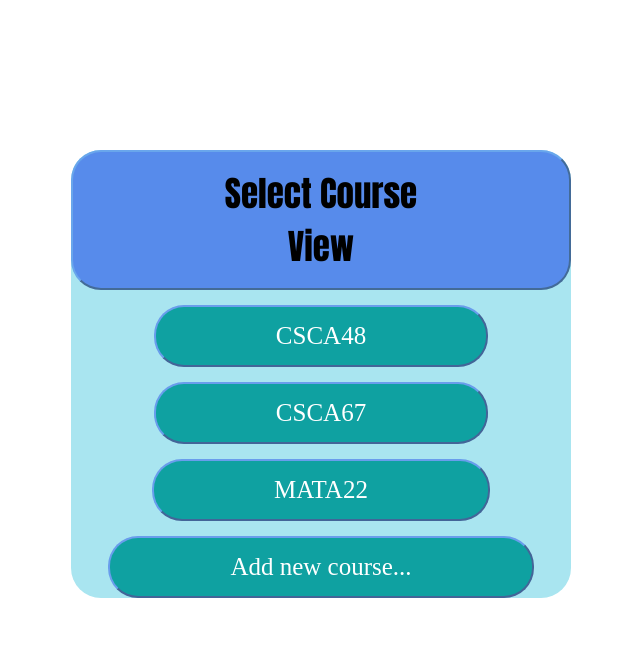
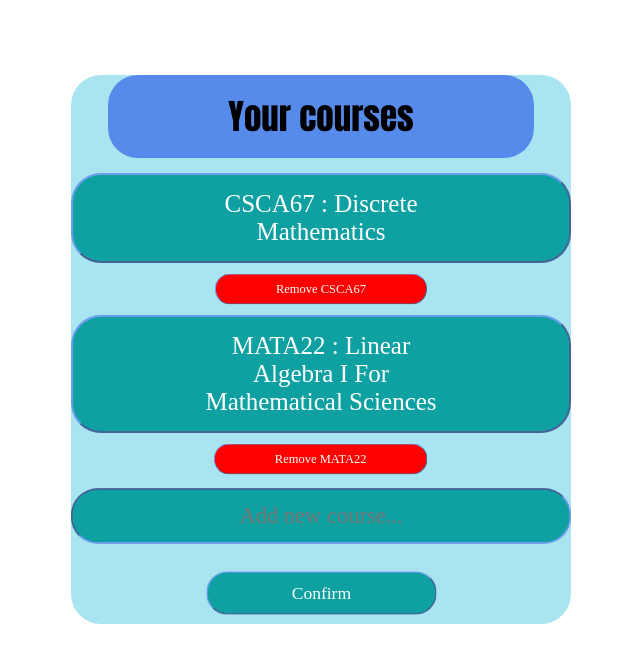
Before and after one commit to antonshpu/CanvasProj, a Flask app: page / in a window 1280 px wide. Shown: the part 91-754 px from the top of the page, without its empty margins (319-959 px from the left). Run offline with Flask 3, Linux system fonts and the light colour scheme.

Commit message:
Main page flask update and fake database creation also buttons actually do things

```diff
--- a/app.py
+++ b/app.py
@@ -1,10 +1,62 @@
-from flask import Flask, render_template
+from flask import Flask, request, jsonify, session, render_template
 
 app = Flask(__name__)
+
+app.secret_key = 'TimTimTimSahur'
+
+# switch to sql stuff pls
+
+current_courses = [ # these will be mapped to a specific user
+        {"code": "CSCA67", "name": "Discrete Mathematics"},
+        {"code": "MATA22", "name": "Linear Algebra I For Mathematical Sciences"}, # this will be automated later so no dupesnm
+    ]
+
+course_codes_to_names = {
+    "CSCA67": "Discrete Mathematics",
+    "MATA22": "Linear Algebra I For Mathematical Sciences",
+    "MATA37": "Calculus II For Mathematical Sciences",
+    "CSCB20": "Introduction To Databases",
+}
 
 @app.route('/')
 def index():
     return render_template('main.html')
 
+# this resets the path to whatever you were on
+# when you reload the page
+@app.route('/main/<path:subpath>')
+def catch_all(subpath=None):
+    return render_template('main.html')
+
+@app.route('/api/courses')
+def class_selector():
+
+    return jsonify(current_courses) # we want to port these to JS for easy of use esp when sql..
+
+@app.route('/api/add_course', methods=['POST'])
+def add_course():
+    data = request.get_json()
+    course_code = data.get('course_code', '').strip().upper() # map this to a name
+
+    #user_id = session.get('user_id') # not used atm
+
+    if course_code not in course_codes_to_names: # error case
+        return jsonify(["Course does not exist"])
+
+    current_courses.append({"code": course_code, "name": course_codes_to_names[course_code]})
+
+    return jsonify(["Succesful course creation"])
+
+@app.route('/api/remove_course', methods=['POST'])
+def remove_course():
+    data = request.get_json()
+    course_code = data.get('course_code', '').strip().upper() # map this to a name
+
+    #user_id = session.get('user_id') # not used atm
+
+    current_courses.remove({"code": course_code, "name": course_codes_to_names[course_code]})
+
+    return jsonify(["Successful course removal"])
+
 if __name__ == "__main__":
     app.run(debug=True)
--- a/static/main.css
+++ b/static/main.css
@@ -38,15 +38,8 @@
     transition: all 0.2s ease !important;
 }
 
-
-.link-button:hover{
-    transform: scale(1.05);
-    padding: 17px 25px;
-    background-color:rgb(27, 122, 122);
-}
-
 .class-selection{
-    display: flex;
+    display: flex !important;
     flex-direction: column;
     background-color:rgb(169, 229, 240);
     border-radius: 30px;
@@ -55,10 +48,14 @@
     gap: 15px;
 
     position: relative;
-    margin: 150px auto 0 auto;
+    margin: 75px auto 0 auto;
 
     width: 500px;
     height: max-content;
+}
+
+.hidden {
+    display: none !important;
 }
 
 .course-button{
--- /dev/null
+++ b/static/script.js
@@ -0,0 +1,118 @@
+async function load_courses(){
+    // remove hidden from course frame
+    // or this will not work
+    const course_parent = document.getElementById("course-selector");
+    course_parent.classList.remove("hidden");
+    const frame = document.getElementById("visual-course-box");
+
+    const response = await fetch('/api/courses');
+    const courses = await response.json();
+
+    frame.innerHTML = '<div class="course-title">Your courses</div>';
+
+    courses.forEach(course => {
+            const btn = document.createElement('button');
+            btn.className = 'course-button';
+            btn.textContent = `${course.code} : ${course.name}`;
+            frame.appendChild(btn);
+
+            const remove = document.createElement('button');
+            remove.className = 'course-button';
+            remove.textContent = `Remove ${course.code}`;
+            remove.style.backgroundColor = "red";
+            remove.style.transform = "scale(0.5)";
+            remove.style.padding = "200px -200px";
+            remove.style.marginTop = "-20px";
+            remove.style.marginBottom = "-20px";
+
+            remove.onclick = async () => {
+                const response = await fetch('/api/remove_course', {
+                    method: 'POST',
+                    headers: { 'Content-Type': 'application/json' },
+                    body: JSON.stringify({ course_code: course.code.trim() })
+                });
+
+                const text = await response.text();
+                const result = JSON.parse(text);
+
+                if (result[0] === "Successful course removal") {
+                    await load_courses();
+                }
+            }
+            frame.appendChild(remove);
+        });
+
+    const add_input = document.createElement('input');
+    add_input.className = 'course-button';
+    add_input.id = 'new-course-input';
+    add_input.style.transform = "scale(0.9)";
+    add_input.placeholder = 'Add new course...';
+    add_input.style.textAlign = "center";
+    frame.appendChild(add_input);
+
+    const add_confirm = document.createElement('button');
+    add_confirm.className = 'course-button';
+    add_confirm.id = 'new-course-confirm';
+    add_confirm.style.transform = "scale(0.7)";
+    add_confirm.style.textAlign = "center";
+    add_confirm.textContent = 'Confirm';
+    frame.appendChild(add_confirm);
+
+    add_confirm.onclick = async () => {
+
+        const response = await fetch('/api/add_course', {
+            method: 'POST',
+            headers: { 'Content-Type': 'application/json' },
+            body: JSON.stringify({ course_code: add_input.value.trim() })
+        });
+
+        const text = await response.text();
+        const result = JSON.parse(text);
+
+        if (result[0] === "Succesful course creation") {
+            add_input.value = '';
+            add_input.placeholder = "Added!";
+            await load_courses();
+        } else {
+            add_input.value = '';
+            add_input.placeholder = result[0] || "Error: Course Not Found";
+            add_input.style.borderColor = "red";
+        }
+    }
+}
+
+document.addEventListener("DOMContentLoaded", () => {
+    window.history.pushState({}, "", "/main/Class&20Selector");
+
+    const course_select_frame = document.getElementById("course-selector");
+    const path = decodeURIComponent(window.location.pathname);
+    if (path.includes("/main/Class&20Selector")){
+        course_select_frame.classList.add("hidden");
+    } else{
+        load_courses();
+    }
+});
+
+function route(){
+    path = decodeURIComponent(window.location.pathname);
+    frame = document.getElementById("course-selector");
+
+    if (path.includes("/main/Class&20Selector")){
+        load_courses();
+    } else{
+        frame.classList.add("hidden");
+    }
+}
+
+document.addEventListener("click", (e) => {
+    const link = e.target.closest(".link-button");
+
+    if(link){
+        e.preventDefault();
+        const Tpath = e.target.getAttribute("d-path");
+        window.history.pushState({}, "", Tpath);
+        route();
+    }
+});
+
+window.addEventListener("DOMContentLoaded", route);
--- a/templates/main.html
+++ b/templates/main.html
@@ -1,4 +1,5 @@
 
+<!DOCTYPE html>
 <html>
     <head>
         <title>Main page</title>
@@ -8,20 +9,24 @@
     <body>
         <nav class="nav_frame">
             <ul class="nav_links">
-                <li><a href="#Class Selection" class = "link-button">Class Selection</a></li>
-                <li><a href="#Grading Schema Editor" class = "link-button" >Grading Schema Editor</a></li>
-                <li><a href="#Student Grade Spreadsheet Viewer" class = "link-button">Student Grades Table</a></li>
+                <li><a href="#" class = "link-button" d-path="/main/Class&20Selector">Class Selection</a></li>
+                <li><a href="#" class = "link-button" d-path="/main/Grading%20Schema%20Editor">Grading Schema Editor</a></li>
+                <li><a href="#" class = "link-button" d-path="/main/Student%20Grade%20Spreadsheet%20Viewer">Student Grades Table</a></li>
             </ul>
         </nav>
 
-        <div class="Class-Selection">
-            <button class="course-title">Select Course View</button>
-            <button class="course-button">CSCA48</button>
-            <button class="course-button">CSCA67</button>
-            <button class="course-button">MATA22</button>
-            <button class="course-button" id = "new-course-add">Add new course...</button>
-
+        <div class="hidden" id = "course-selector">
+            <div class="class-selection" id = "visual-course-box">
+                <button class="course-title">Select Course View</button>
+                {% for course in courses %}
+                    <button class="course-button">
+                        {{ course.code }} : {{ course.name }}
+                    </button>
+                {% endfor %}
+                <button class="course-button" id = "new-course-add">Add new course...</button>
+            </div>
         </div>
 
+        <script src="{{ url_for('static', filename='script.js') }}"></script>
     </body>
 </html>
```
